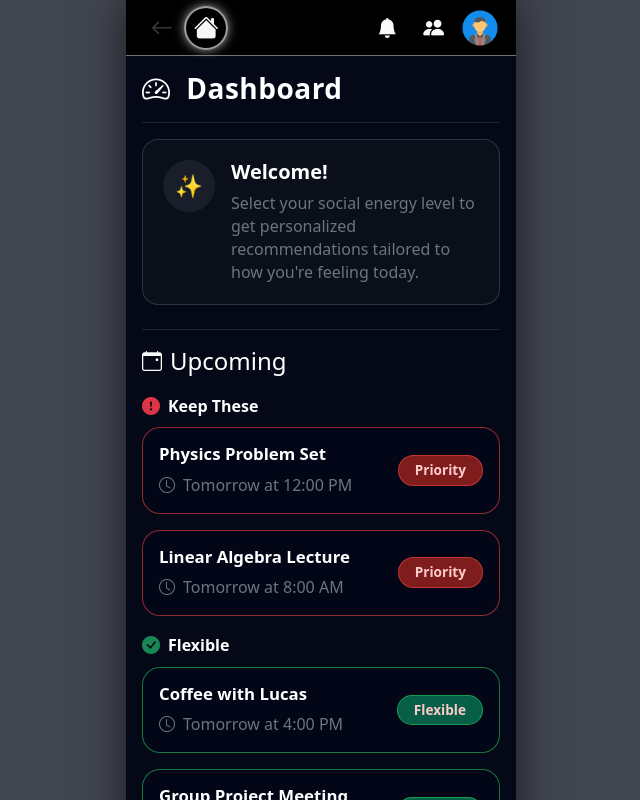
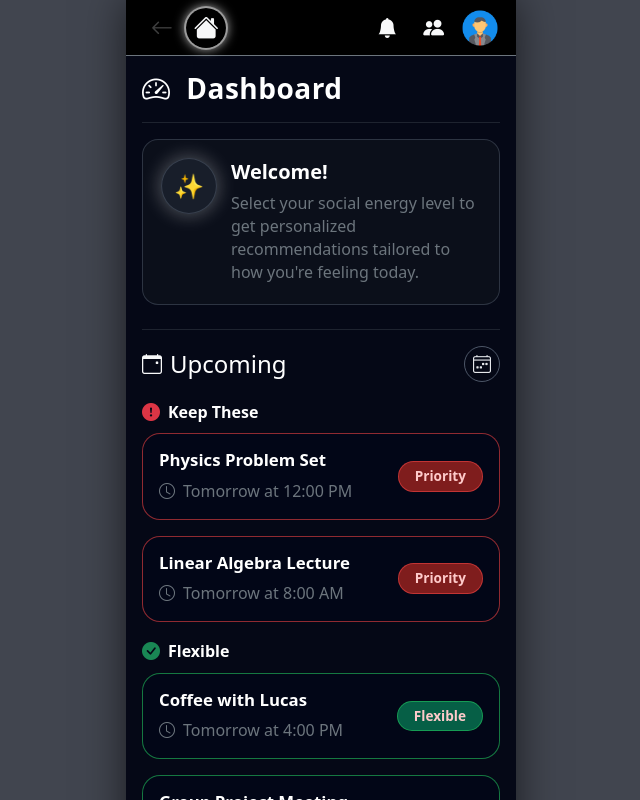
Before and after one commit to Edi218/social-energy-hifi, a React (Vite) app: page /home in a window 1280 px wide. Shown: the top 800 px of the page, without its empty margins (319-959 px from the left). Built offline with nearby package versions, Linux system fonts and the light colour scheme.

Commit message:
some small details

```diff
--- a/src/app.css
+++ b/src/app.css
@@ -63,3 +63,25 @@ html, body, #root {
 .icon-bounce {
   animation: iconBounce 0.9s ease;
 }
+
+/* Base icon styling hook (optional extra tweaks) */
+.quote-icon {
+  transform-origin: center;
+}
+
+/* Pulse animation */
+.pulse-icon {
+  animation: quote-icon-pulse 1.6s ease-in-out infinite;
+}
+
+@keyframes quote-icon-pulse {
+  0%,
+  100% {
+    transform: scale(1);
+    box-shadow: 0 0 0 0 rgba(250, 250, 250, 0.03);
+  }
+  50% {
+    transform: scale(1.08); /* slightly bigger */
+    box-shadow: 0 0 18px 2px rgba(250, 250, 250, 0.28);
+  }
+}
--- a/src/components/QuoteCard.jsx
+++ b/src/components/QuoteCard.jsx
@@ -1,6 +1,12 @@
 import React from "react";
 
-export default function QuoteCard({ title, text, iconBg = "#1e293b", icon, borderColor }) {
+export default function QuoteCard({
+  title,
+  text,
+  iconBg = "#1e293b",
+  icon,
+  borderColor,
+}) {
   return (
     <div
       className="card mb-4"
@@ -12,9 +18,9 @@ export default function QuoteCard({ title, text, iconBg = "#1e293b", icon, borde
       }}
     >
       <div className="d-flex align-items-start gap-3">
-
         {/* ICON CIRCLE */}
         <div
+          className="quote-icon pulse-icon"
           style={{
             width: 52,
             height: 52,
@@ -26,6 +32,7 @@ export default function QuoteCard({ title, text, iconBg = "#1e293b", icon, borde
             fontSize: "1.4rem",
             color: "#facc15",
             flexShrink: 0,
+            border: `1px solid ${borderColor}`,
           }}
         >
           {icon}
@@ -34,11 +41,13 @@ export default function QuoteCard({ title, text, iconBg = "#1e293b", icon, borde
         {/* QUOTE CONTENT */}
         <div>
           <h5 className="text-white fw-semibold mb-2">{title}</h5>
-          <p className="text-secondary mb-0" style={{ lineHeight: "1.45rem" }}>
+          <p
+            className="text-secondary mb-0"
+            style={{ lineHeight: "1.45rem" }}
+          >
             {text}
           </p>
         </div>
-
       </div>
     </div>
   );
--- a/src/pages/Home.jsx
+++ b/src/pages/Home.jsx
@@ -767,12 +767,34 @@ export default function Home() {
 
       {/* UPCOMING SECTION */}
 <div className="mb-4">
-        <div className="d-flex align-items-center mb-3">
+  <div className="d-flex align-items-center justify-content-between mb-3">
+    {/* Left: title + icon */}
+    <div className="d-flex align-items-center">
       <i
         className="bi bi-calendar-event text-light me-2"
         style={{ fontSize: "20px" }}
       ></i>
       <h4 className="mb-0 text-white">Upcoming</h4>
+    </div>
+
+    {/* Right: round calendar button linking to Calendar page */}
+    <button
+      type="button"
+      className="btn btn-outline-secondary d-flex align-items-center justify-content-center"
+      style={{
+        width: "36px",
+        height: "36px",
+        borderRadius: "50%",
+        padding: 0,
+        borderColor: "rgba(148,163,184,0.5)",
+        color: "#e5e7eb",
+        backgroundColor: "transparent",
+      }}
+      onClick={() => navigate("/home/calendar")}  // adjust path if needed
+      title="Open calendar"
+    >
+      <i className="bi bi-calendar4-week" style={{ fontSize: "18px" }}></i>
+    </button>
   </div>
 
   {/* KEEP THESE (Priority) */}
@@ -813,7 +835,6 @@ export default function Home() {
     ))}
   </div>
 </div>
-
       <hr className="border-secondary my-3" />
 
       <div className="d-flex align-items-center justify-content-between mb-3 mt-4">
```
Lines whose indentation alone changed are shown as unchanged.
